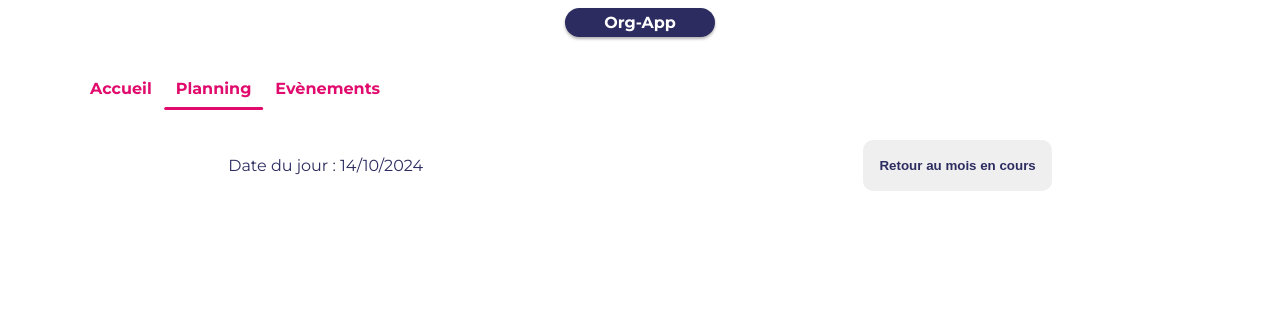
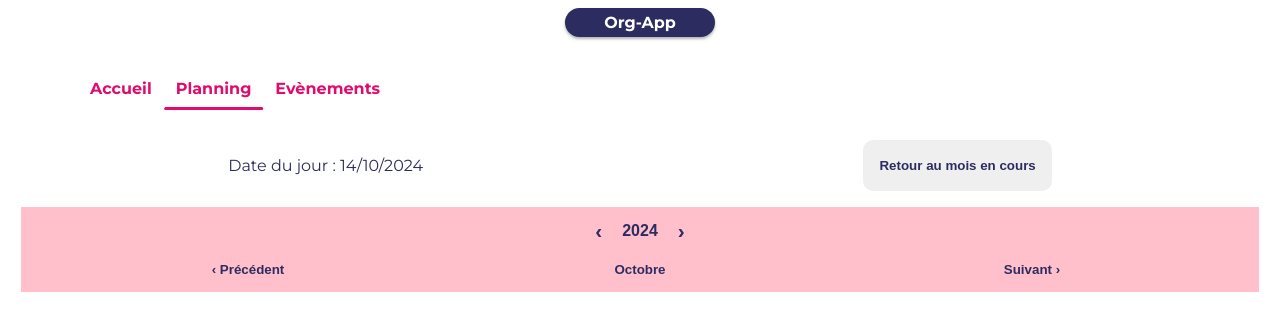
Before and after one commit to Marine-Dlf/planning-app-project, a React (Create React App) app in the folder planning-app-project/: page /planning in a window 1280 px wide. Shown: the top 330 px of the page. Built offline with nearby package versions, Linux system fonts and the light colour scheme.

Commit message:
Création du component ChangeDate: données en dur + style

```diff
--- a/planning-app-project/src/components/Calendar.jsx
+++ b/planning-app-project/src/components/Calendar.jsx
@@ -1,11 +1,13 @@
 import React from 'react'
 import CurrentDate from './CurrentDate'
+import ChangeDate from './ChangeDate'
 
 function Calendar() {
 
   return (
     <div>
       <CurrentDate />
+      <ChangeDate />
     </div>
   )
 }
--- /dev/null
+++ b/planning-app-project/src/components/ChangeDate.jsx
@@ -0,0 +1,32 @@
+import React from 'react'
+import { useState } from 'react'
+import '../styles/components/changeDate.scss'
+
+
+const monthName = ['Janvier', 'Février', 'Mars', 'Avril', 'Mai', 'Juin', 'Juillet', 'Août', 'Septembre', 'Octobre', 'Novembre', 'Décembre']
+
+
+
+function ChangeDate() {
+
+    // const today = new Date()
+    const [currentYear, setCurrentYear] = useState(new Date().getFullYear())
+    const [currentMonth, setCurrentMonth] = useState(new Date().getMonth())
+
+  return (
+    <div className='changeDate'>
+        <div className='changeYear'>
+            <button className='changeYearButton'>‹</button>
+            <button>{currentYear}</button>
+            <button className='changeYearButton'>›</button>
+        </div>
+        <div className='changeMonth'>
+            <button className='changeMonthButton'>‹ Précédent</button>
+            <button>{monthName[currentMonth]}</button>
+            <button className='changeMonthButton'>Suivant ›</button>
+        </div>
+    </div>
+  )
+}
+
+export default ChangeDate
--- a/planning-app-project/src/components/CurrentDate.jsx
+++ b/planning-app-project/src/components/CurrentDate.jsx
@@ -8,6 +8,7 @@ let today = date.toLocaleDateString('fr-FR')
 
 
 function CurrentDate() {
+
   return (
     <div className='currentDate'>
       <p>Date du jour : {today}</p>
--- /dev/null
+++ b/planning-app-project/src/styles/components/changeDate.scss
@@ -0,0 +1,81 @@
+.changeDate {
+    margin-left: 1%;
+    margin-right: 1%;
+
+    .changeYear {
+        display: flex;
+        flex: row wrap;
+        justify-content: center;
+        align-items: center;
+        margin-top: 1rem;
+        background-color: pink;
+        margin-bottom: 0;
+        padding-top: 0.5rem;
+
+        button {
+            background-color: pink;
+            border: solid pink;
+            font-size: 1rem;
+            font-weight: bold;
+            cursor: pointer;
+            color: rgb(44, 44, 96);
+            transition: transform 0.1s ease;
+
+            &:hover {
+                transform: scale(1.1);
+            }
+        }
+
+        .changeYearButton {
+            background-color: pink;
+            border: solid pink;
+            font-size: 1.3rem;
+            font-weight: bold;
+            cursor: pointer;
+            color: rgb(44, 44, 96);
+            padding-left: 0.5rem;
+            padding-right: 0.5rem;
+            transition: transform 0.1s ease;
+
+            &:hover {
+                transform: scale(1.5);
+            }
+        }
+    }
+
+    .changeMonth {
+        display: flex;
+        flex: row wrap;
+        justify-content: space-around;
+        align-items: center;
+        background-color: pink;
+        padding: 0.7rem;
+
+        button {
+            font-weight: bold;
+            color: rgb(44, 44, 96);
+            background-color: pink;
+            border: none;
+            cursor: pointer;
+            transition: transform 0.1s ease;
+
+            &:hover {
+                transform: scale(1.1);
+            }
+        }
+
+        .changeMonthButton {
+            cursor: pointer;
+            color: rgb(44, 44, 96);
+            width: 9rem;
+            background-color: pink;
+            border: solid pink;
+            font-weight: bold;
+            transition: transform 0.1s ease;
+
+            &:hover {
+                transform: scale(1.2);
+            }
+        }
+    }
+}
```
